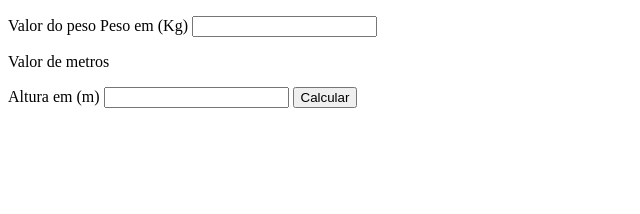
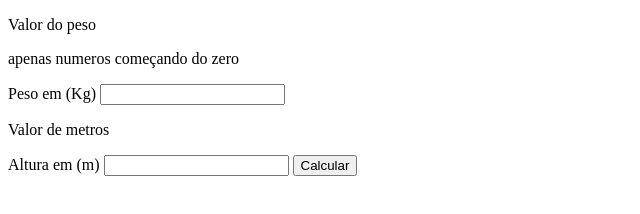
Before and after one commit to viniciusdev-dev/calculadora-de-imc, a plain HTML site: page index.html in a window 1280 px wide. Shown: the whole page, without its empty margins (0-640 px from the left). Drawn offline with Linux system fonts and the light colour scheme.

Commit message:
newCommit

```diff
--- a/index.html
+++ b/index.html
@@ -8,6 +8,7 @@
 </head>
 <body>
     <p>Valor do peso</p<l>
+        <p>apenas numeros começando do zero</p>
     <label for="peso">Peso em (Kg)</label>
     <input type="number" id="peso">
 
```
